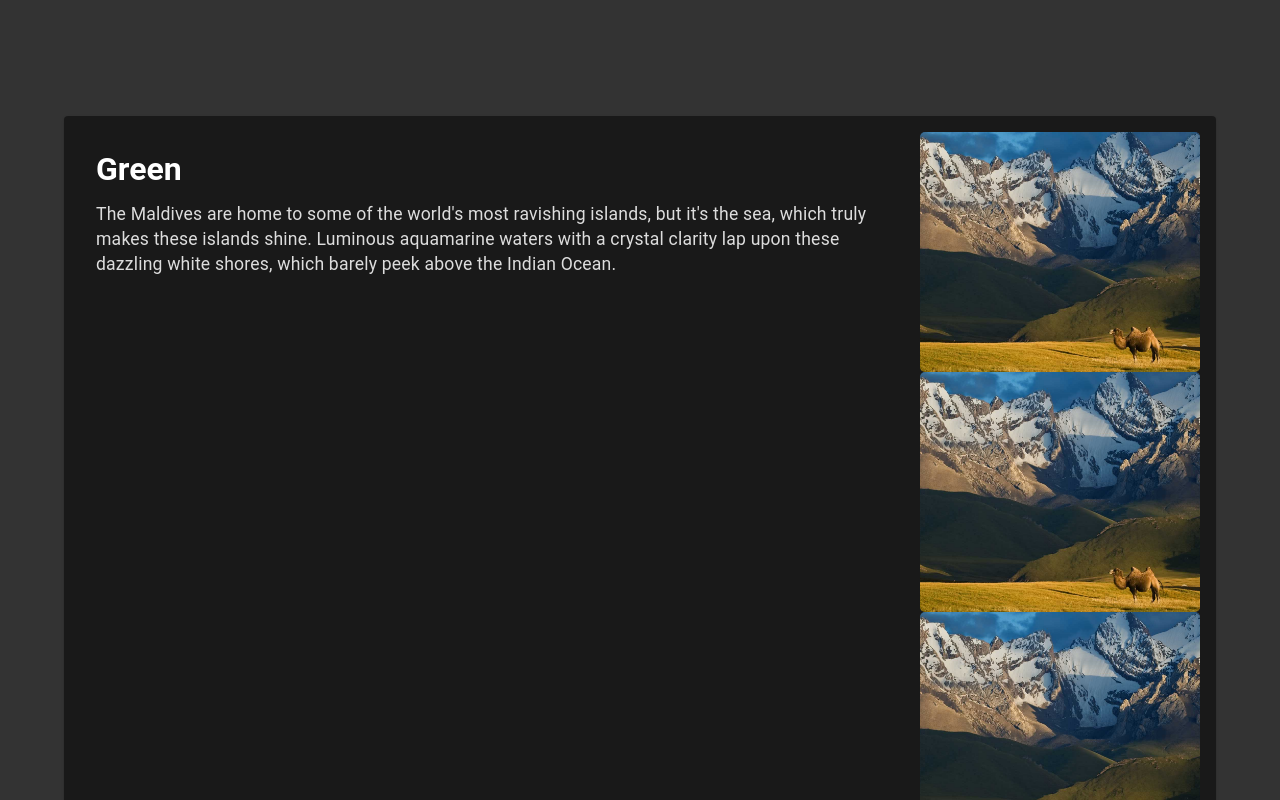
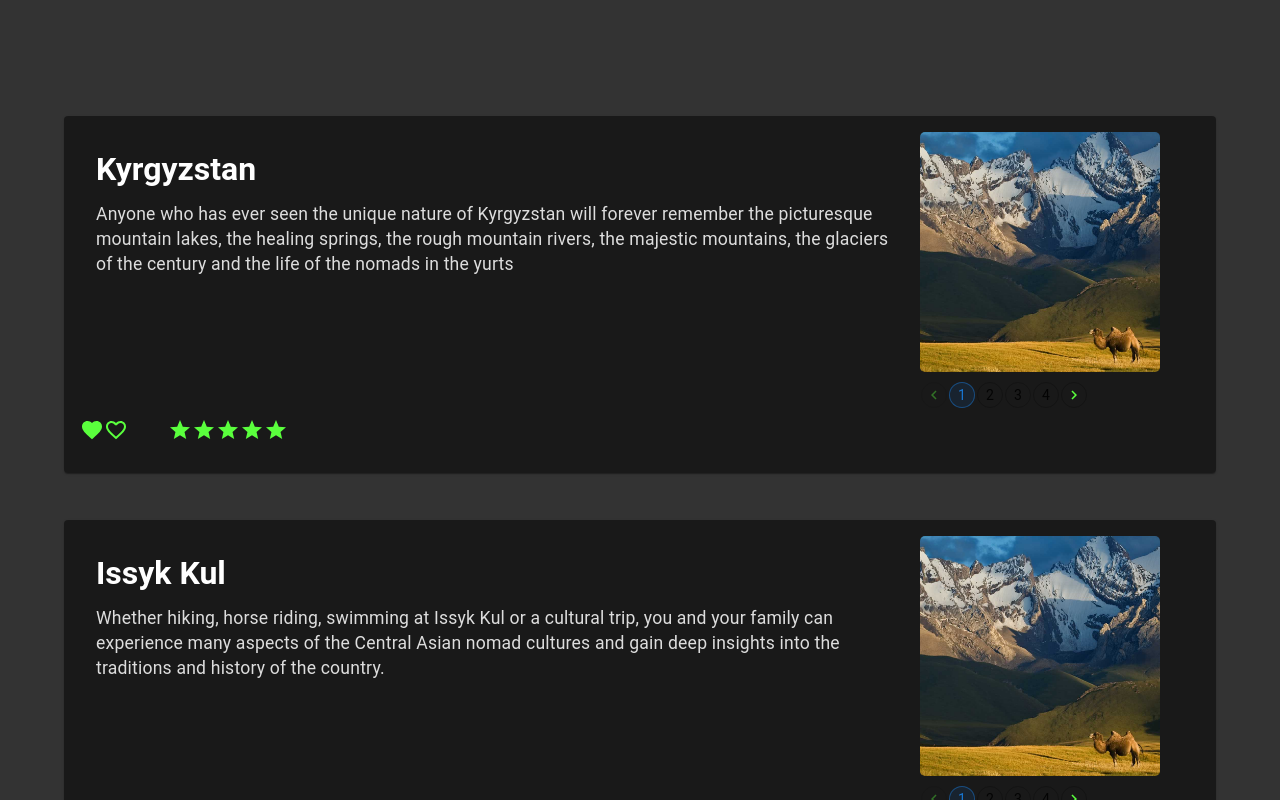
Before and after one commit to open-goverment-kg/front, a React (Create React App) app: page / in a window 1280 px wide. Shown: the part 740-1540 px from the top of the page. Built offline with nearby package versions, Linux system fonts and the light colour scheme.

Commit message:
change position

```diff
--- a/src/component/UI/card/ImageCard.jsx
+++ b/src/component/UI/card/ImageCard.jsx
@@ -1,4 +1,4 @@
-import React from "react";
+import React, { useEffect, useRef, useState } from "react";
 import {
   Box,
   Card,
@@ -6,6 +6,7 @@ import {
   CardMedia,
   Collapse,
   Grid,
+  Pagination,
   Rating,
   styled,
   Typography,
@@ -14,6 +15,21 @@ import FavoriteIcon from "@mui/icons-material/Favorite";
 import FavoriteBorderIcon from "@mui/icons-material/FavoriteBorder";
 
 const ImageCard = ({ place, checked }) => {
+  const [scrollPosition, setScrollPosition] = useState(0);
+  const [activeDot, setActiveDot] = React.useState(1);
+
+  const handleDotChange = (event, value) => {
+    console.log(value);
+    setActiveDot(value);
+    setScrollPosition((value - 1) * 248);
+  };
+
+  const scrollRef = useRef(null);
+
+  useEffect(() => {
+    scrollRef.current.scrollLeft = scrollPosition;
+  }, [scrollPosition]);
+
   return (
     <StyledCollapse in={checked} {...(checked ? { timeout: 1000 } : {})}>
       <Card className="root">
@@ -37,13 +53,26 @@ const ImageCard = ({ place, checked }) => {
             </Typography>
           </Box>
           <Box>
-            {place.images.map((image) => (
-              <CardMedia
-                className="media"
-                image={image}
-                title="Contemplative Reptile"
+            <Box className="medies" ref={scrollRef}>
+              {place.images.map((image, index) => (
+                <CardMedia
+                  key={index}
+                  className="media"
+                  image={image}
+                  title="Contemplative Reptile"
+                />
+              ))}
+            </Box>
+            <Box sx={{ padding: "10px 0" }}>
+              <Pagination
+                count={place.images.length}
+                page={activeDot}
+                onChange={handleDotChange}
+                color="primary"
+                variant="outlined"
+                size="small"
               />
-            ))}
+            </Box>
           </Box>
 
           <Grid container spacing={5}>
@@ -77,6 +106,7 @@ const StyledCollapse = styled(Collapse)(() => ({
     width: "240px",
     overflow: "auto",
     gap: "8px",
+    transition: "scroll-left 5s ease-in-out",
   },
   "& .medies::-webkit-scrollbar": {
     display: "none",
--- a/src/static/places.js
+++ b/src/static/places.js
@@ -1,26 +1,27 @@
 import image from "../assets/images/b170629001.jpg";
+import image2 from "../assets/images/second.webp";
 const places = [
   {
     id: 1,
-    title: "Green",
+    title: "Kyrgyzstan",
     content:
-      "The Maldives are home to some of the world's most ravishing islands, but it's the sea, which truly makes these islands shine. Luminous aquamarine waters with a crystal clarity lap upon these dazzling white shores, which barely peek above the Indian Ocean.",
+      "Anyone who has ever seen the unique nature of Kyrgyzstan will forever remember the picturesque mountain lakes, the healing springs, the rough mountain rivers, the majestic mountains, the glaciers of the century and the life of the nomads in the yurts",
     time: 1500,
     tags: [],
     likes: 0,
     rating: 0,
-    images: [image, image, image, image],
+    images: [image, image2, image, image2],
   },
   {
     id: 2,
-    title: "Red",
+    title: "Issyk Kul",
     content:
-      "Shaped like a giant sombrero, this lush volcanic island stars in countless South Pacific fantasies. The focal point and best asset of this tropical beauty is its ravishing lagoon in technicolor turquoise. Fish, turtles, sharks, and rays swim in the clear waters.",
+      "Whether hiking, horse riding, swimming at Issyk Kul or a cultural trip, you and your family can experience many aspects of the Central Asian nomad cultures and gain deep insights into the traditions and history of the country.",
     time: 1500,
     tags: [],
     likes: 0,
     rating: 0,
-    images: [image, image, image, image],
+    images: [image, image2, image, image2],
   },
 ];
 
```
Also changed, not shown: src/assets/images/second.webp (added).
